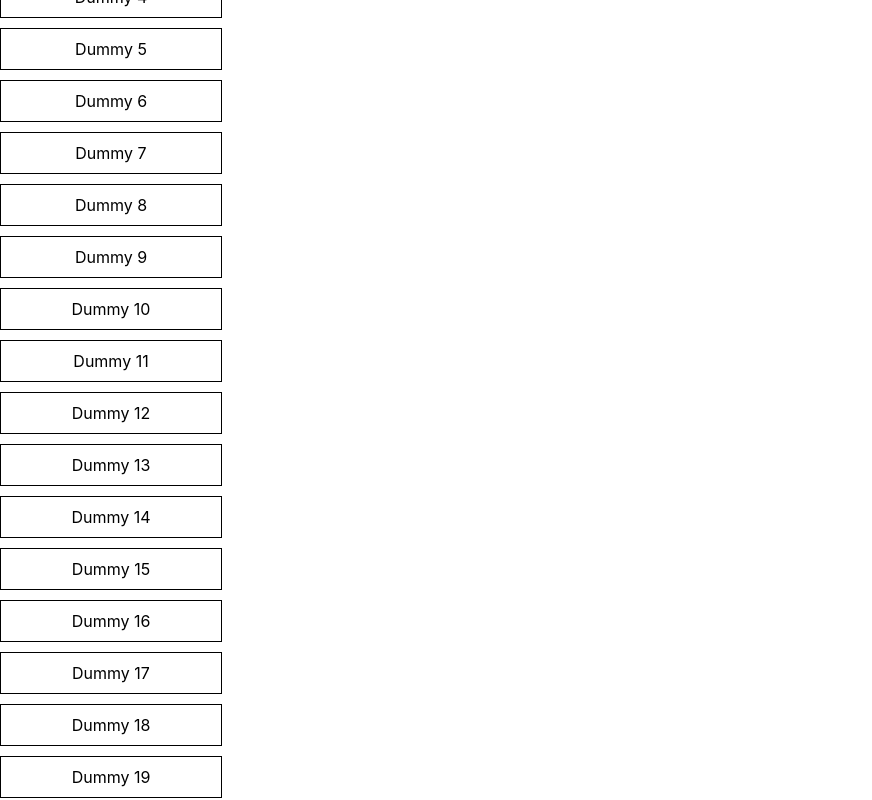
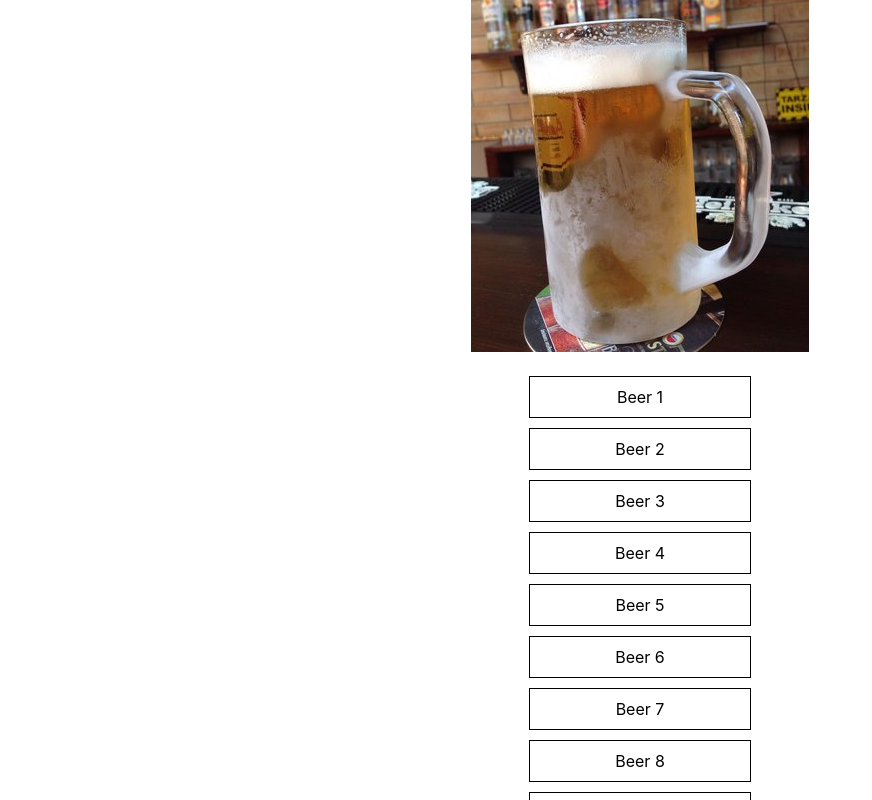
Before and after one commit to Pototex/learning-github-actions-demo, a React (Create React App) app: page / in a window 1280 px wide. Shown: the part 180-980 px from the top of the page, without its empty margins (0-872 px from the left). Built offline with nearby package versions, Linux system fonts and the light colour scheme.

Commit message:
Some cool tests

```diff
--- a/src/App.css
+++ b/src/App.css
@@ -1,5 +1,11 @@
 .App {
   text-align: center;
+}
+
+.titles {
+  margin-top: 20px;
+  justify-content: center;
+  display: grid;
 }
 
 .Title-box {
--- a/src/App.js
+++ b/src/App.js
@@ -1,7 +1,7 @@
 import React, { useCallback } from 'react';
 import './App.css';
 
-const TitleComponent = React.memo(({index, sum, hello}) => {
+const TitleComponent = React.memo(({index, sum, name}) => {
   const [color, setColor] = React.useState('#ffffff')
 
   const handleColorChange = () => {
@@ -15,7 +15,7 @@ const TitleComponent = React.memo(({index, sum, hello}) => {
       style={{ backgroundColor: color}}
       onClick={() => handleColorChange()}
     >
-      <span>{hello} {sum(index)}</span>
+      <span>{name} {sum(index)}</span>
     </div>
   )
 })
@@ -49,16 +49,23 @@ export default function App() {
 
   return (
     <div className="App">
+      <h1>Es viernes!!!</h1>
+
+      <img src={"very-cold-beer-every.jpg"} alt="Cold beer"/>
+
+      <div className="titles">
         {
           titles.map((value) => (
             <TitleComponent
               key={`title-${value}`}
               index={value}
               sum={memoSum}
-            hello={`Dummy`}>
+              name={`Beer`}>
             </TitleComponent>
           ))
         }
+      </div>
+
       <div>
         <button onClick={() => reverse()}>Change order</button>
       </div>
```
Also changed, not shown: public/very-cold-beer-every.jpg (added), 1 other file (tests, documents, lock files or other folders). Lines whose indentation alone changed are shown as unchanged.
